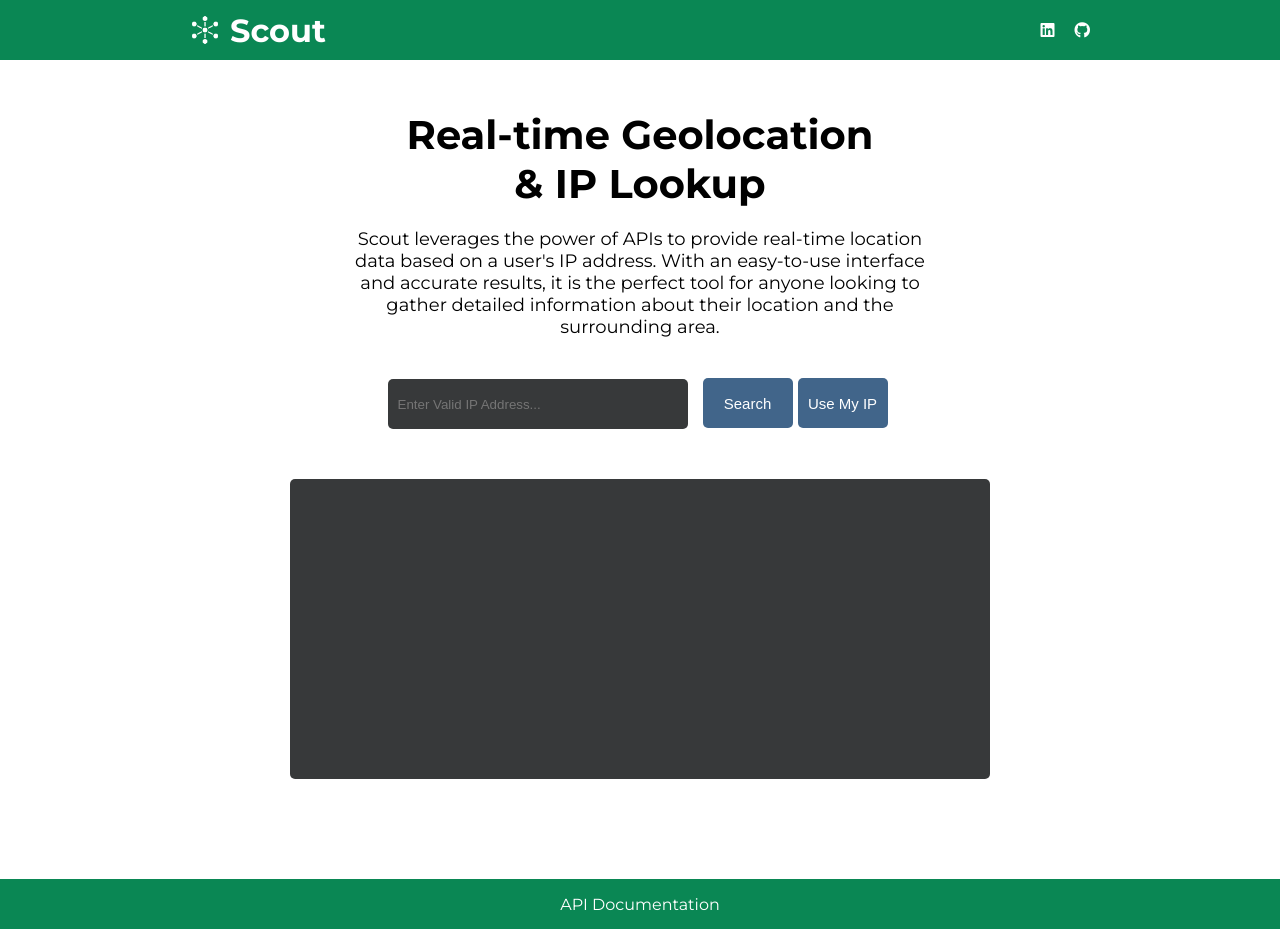
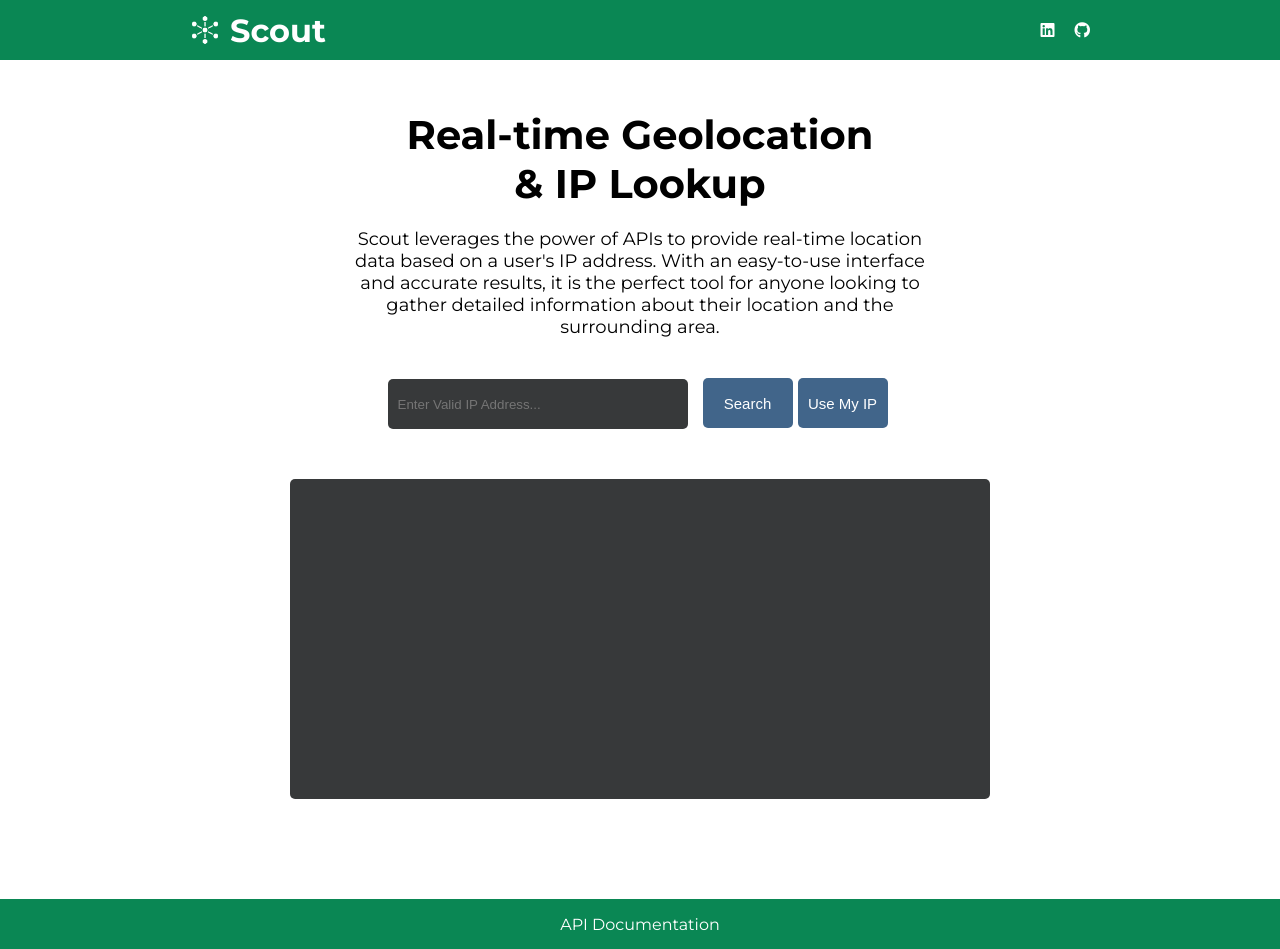
Before and after one commit to tyberwhite/scout, a React (Create React App) app: page / in a window 1280 px wide. Built offline with nearby package versions, Linux system fonts and the light colour scheme; no server answers.

Commit message:
Fixed bug where ip error message displayed after clicking 'Use My IP Button

```diff
--- a/src/components/Search.js
+++ b/src/components/Search.js
@@ -42,6 +42,7 @@ function Search({ onSubmit }) {
       setIsLoading(false);
       onSubmit("");
       setIpAddress("");
+      setButtonClicked(false);
       console.log("userip: " + userip);
     }, 2000);
   };
--- a/src/index.css
+++ b/src/index.css
@@ -145,8 +145,8 @@ header {
 
 .results-container {
   width: 70rem;
-  height: 30rem;
-  padding: 2rem;
+  height: 32rem;
+  padding: 2.5rem;
   border-radius: 0.5rem;
   background-color: #37393a;
   color: #fff;
@@ -155,13 +155,17 @@ header {
 
 .results p {
   margin-bottom: 0.5rem;
+  color: #4ecdc4;
 }
 
 .results span {
+  color: #fff;
+  font-size: 1.8rem;
   font-weight: bold;
 }
 
 #ip-address {
+  font-size: 3rem;
   color: #f75c03;
   margin-bottom: 1rem;
 }
@@ -189,6 +193,7 @@ footer a:hover {
 .error-message {
   position: absolute;
   bottom: 30px;
+  left: 50px;
   z-index: 100;
   color: red;
   font-size: 1.4rem;
```
